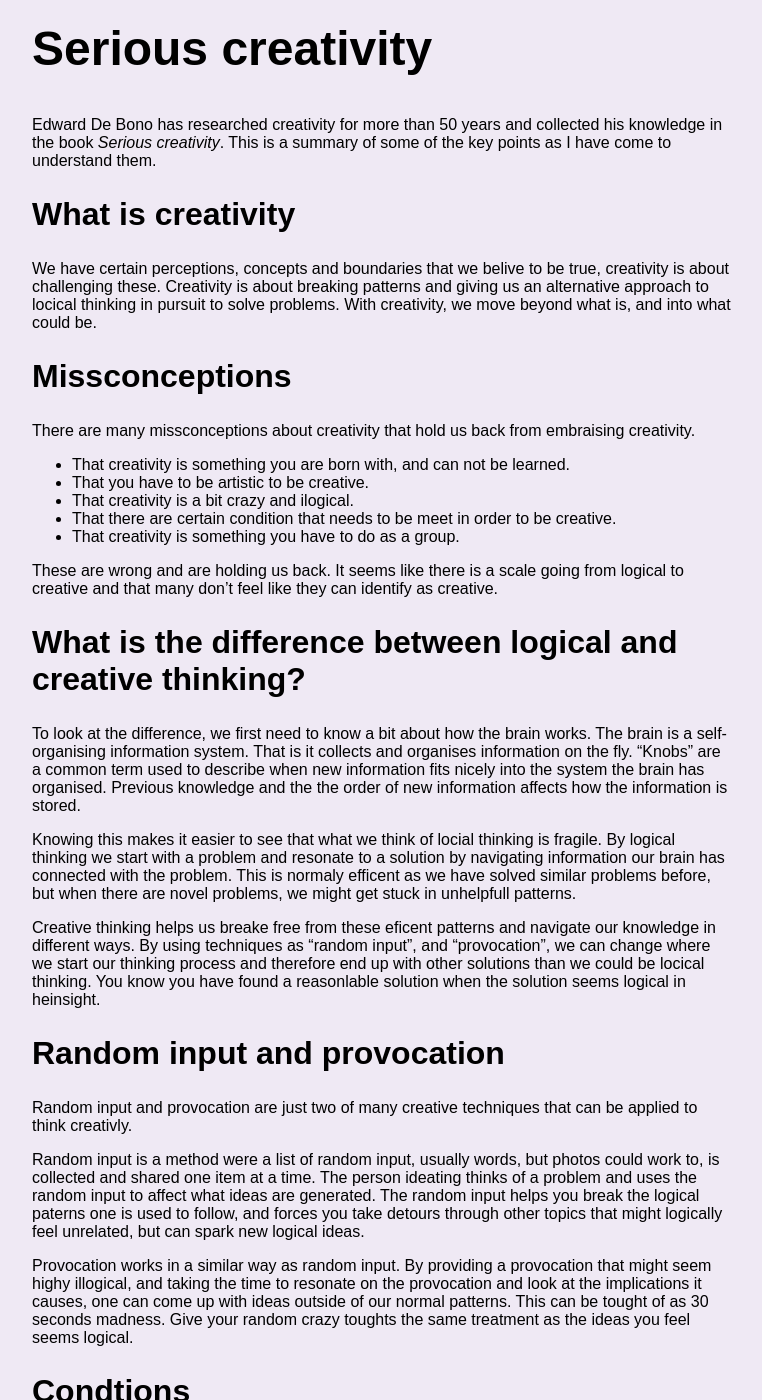
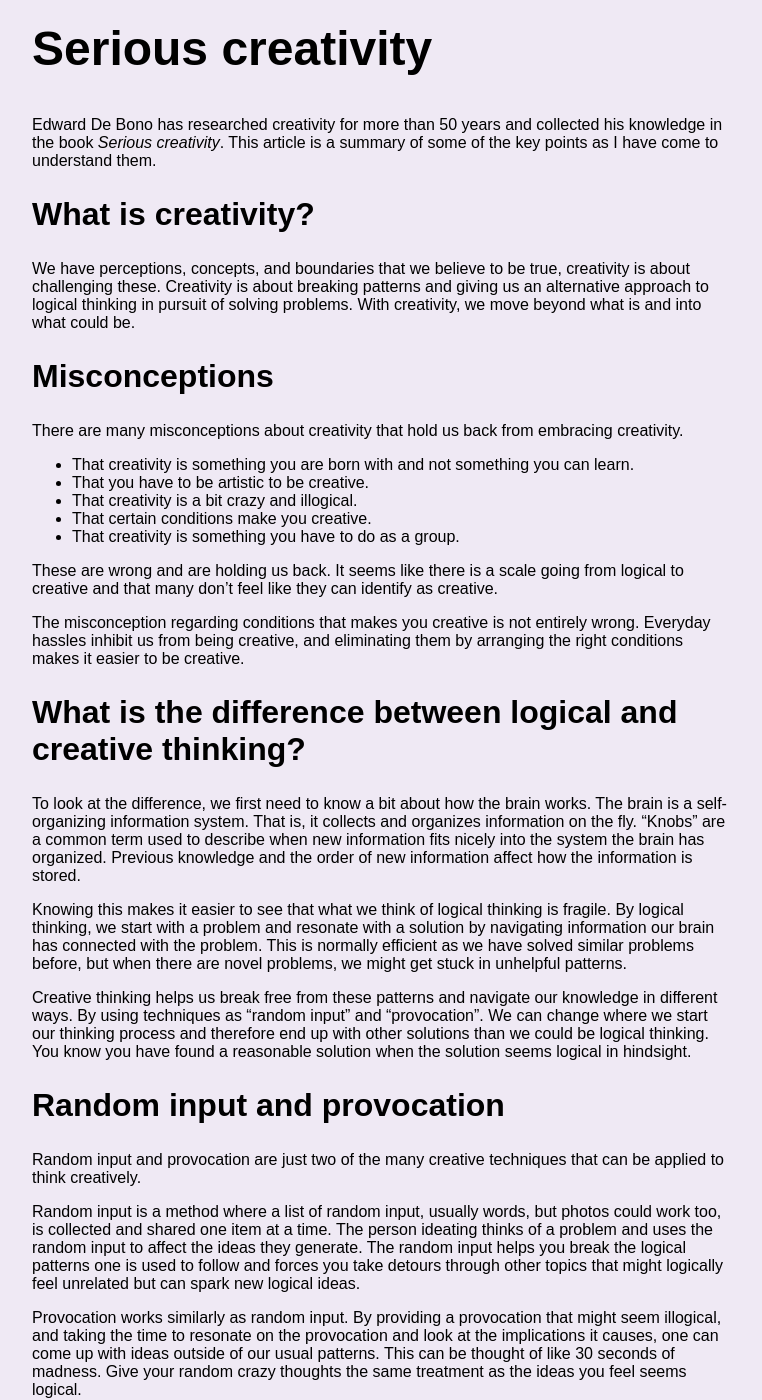
Before and after one commit to dagfs/dagfs.github.io, a Jekyll site: the page built from artikler/jul/serious-creativity/index.md, in a window 1280 px wide and 1400 px high, scrolled down 232 px. Shown: the whole window, without its empty margins (258-1020 px from the left). Built offline with Jekyll 4.4.1, drawn with Linux system fonts in a browser that asks for light colours; our own code applies the rules of GitHub Pages for plain Markdown files; some of the changed text lies outside the part shown.

Commit message:
Update index.md

```diff
--- a/artikler/jul/serious-creativity/index.md
+++ b/artikler/jul/serious-creativity/index.md
@@ -1,47 +1,38 @@
 # Serious creativity
 
-Edward De Bono has researched creativity for more than 50 years and collected his knowledge in the book *Serious creativity*. This is a summary of some of the key points as I have come to understand them.
+Edward De Bono has researched creativity for more than 50 years and collected his knowledge in the book *Serious creativity*. This article is a summary of some of the key points as I have come to understand them.
 
-## What is creativity
-We have certain perceptions, concepts and boundaries that we belive to be true,
-creativity is about challenging these. Creativity is about breaking patterns and giving us an alternative approach to locical thinking in pursuit to solve problems. With creativity, we move beyond what is, and into what could be.
+## What is creativity?
+We have perceptions, concepts, and boundaries that we believe to be true, creativity is about challenging these. Creativity is about breaking patterns and giving us an alternative approach to logical thinking in pursuit of solving problems. With creativity, we move beyond what is and into what could be.
 
-## Missconceptions
-There are many missconceptions about creativity that hold us back from embraising creativity.
-- That creativity is something you are born with, and can not be learned.
+## Misconceptions
+There are many misconceptions about creativity that hold us back from embracing creativity.
+- That creativity is something you are born with and not something you can learn.
 - That you have to be artistic to be creative.
-- That creativity is a bit crazy and ilogical.
-- That there are certain condition that needs to be meet in order to be creative.
+- That creativity is a bit crazy and illogical.
+- That certain conditions make you creative.
 - That creativity is something you have to do as a group.
 
 These are wrong and are holding us back. It seems like there is a scale going from logical to creative and that many don't feel like they can identify as creative.
 
+The misconception regarding conditions that makes you creative is not entirely wrong. Everyday hassles inhibit us from being creative, and eliminating them by arranging the right conditions makes it easier to be creative.
+
 
 ## What is the difference between logical and creative thinking?
-To look at the difference, we first need to  know a bit about how the brain works.
-The brain is a self-organising information system. That is it collects and organises
-information on the fly. "Knobs" are a common term used to describe when new information
-fits nicely into the system the brain has organised. Previous knowledge and
-the the order of new information affects how the information is stored.
+To look at the difference, we first need to know a bit about how the brain works.
+The brain is a self-organizing information system. That is, it collects and organizes information on the fly. "Knobs" are a common term used to describe when new information fits nicely into the system the brain has organized. Previous knowledge and the order of new information affect how the information is stored.
 
-Knowing this makes it easier to see that what we think of locial thinking is fragile. By logical thinking we start with a problem and resonate to a solution by navigating information our brain has connected with the problem. This is normaly efficent as we have solved similar problems before, but when there are novel problems, we might get stuck in unhelpfull patterns.
+Knowing this makes it easier to see that what we think of logical thinking is fragile. By logical thinking, we start with a problem and resonate with a solution by navigating information our brain has connected with the problem. This is normally efficient as we have solved similar problems before, but when there are novel problems, we might get stuck in unhelpful patterns.
 
-Creative thinking helps us breake free from these eficent patterns and navigate our knowledge in different ways. By using techniques as "random input", and "provocation", we can change where we start our thinking process and therefore end up with other solutions than we could be locical thinking. You know you have found a reasonlable solution when the solution seems logical in heinsight.
+Creative thinking helps us break free from these patterns and navigate our knowledge in different ways. By using techniques as "random input" and "provocation". We can change where we start our thinking process and therefore end up with other solutions than we could be logical thinking. You know you have found a reasonable solution when the solution seems logical in hindsight.
 
 
 ## Random input and provocation
-Random input and provocation are just two of many creative techniques that can be applied to think creativly.
+Random input and provocation are just two of the many creative techniques that can be applied to think creatively.
 
-Random input is a method were a list of random input, usually words, but photos could work to, is collected and shared one item at a time. The person ideating thinks of a problem and uses the random input to affect what ideas are generated. The random input helps you break the logical paterns one is used to follow, and forces you take detours through other topics that might logically feel unrelated, but can spark new logical ideas.
+Random input is a method where a list of random input, usually words, but photos could work too, is collected and shared one item at a time. The person ideating thinks of a problem and uses the random input to affect the ideas they generate. The random input helps you break the logical patterns one is used to follow and forces you take detours through other topics that might logically feel unrelated but can spark new logical ideas.
 
-Provocation works in a similar way as random input. By providing a provocation that might seem highy illogical, and taking the time to resonate on the provocation and look at the implications it causes, one can come up with ideas outside of our normal patterns. This can be tought of as 30 seconds madness. Give your random crazy toughts the same treatment as the ideas you feel seems logical.
+Provocation works similarly as random input. By providing a provocation that might seem illogical, and taking the time to resonate on the provocation and look at the implications it causes, one can come up with ideas outside of our usual patterns. This can be thought of like 30 seconds of madness. Give your random crazy thoughts the same treatment as the ideas you feel seems logical.
 
 
-
-
-## Condtions
-John Cleese has a talk about conditions to be creative. Thee conditions certaily makes it easier to be creative, but as De Bone points out, when these contioins are meet, we are not more creative than our normal level of creativity, but we are not imhibited from beeing creative by everyday hussles.
-
-The condtions Cleese lists are:
-
-https://genius.com/John-cleese-lecture-on-creativity-annotated
+https://app.grammarly.com/ddocs/624403016
```
